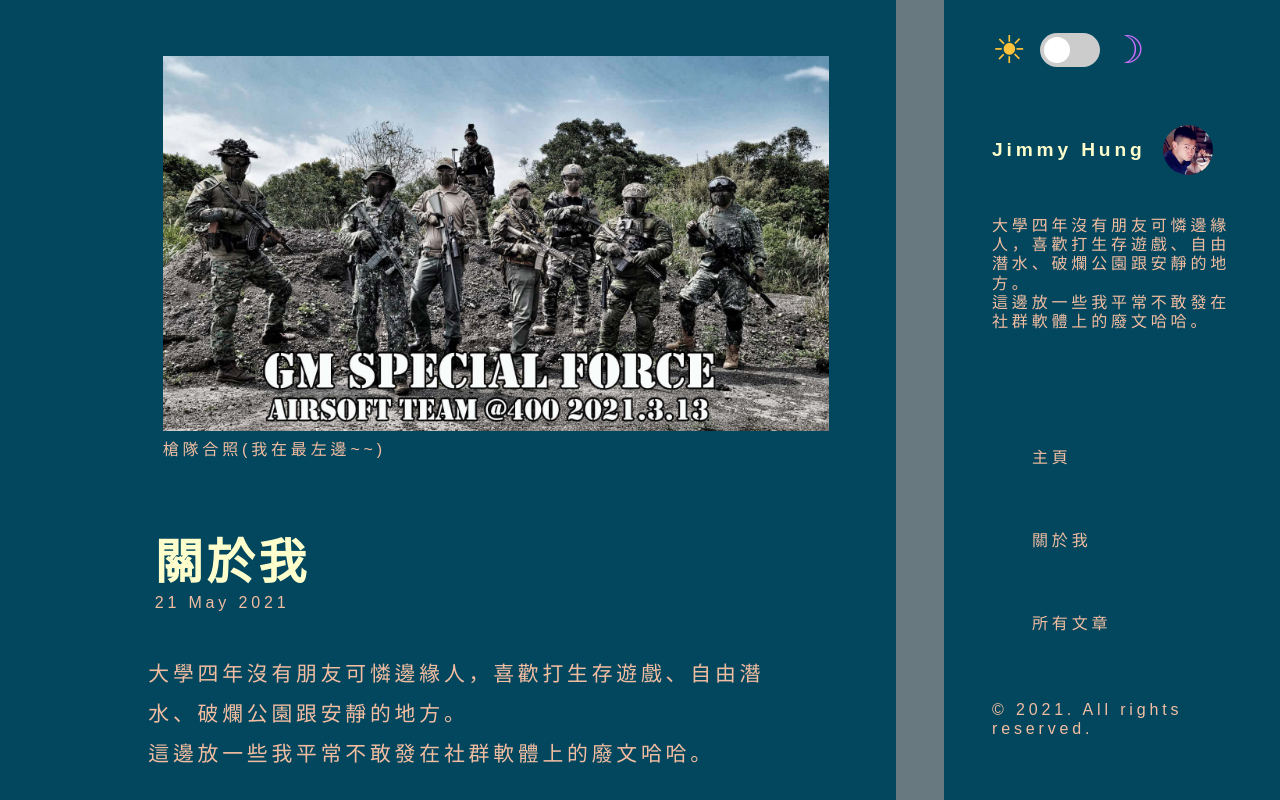
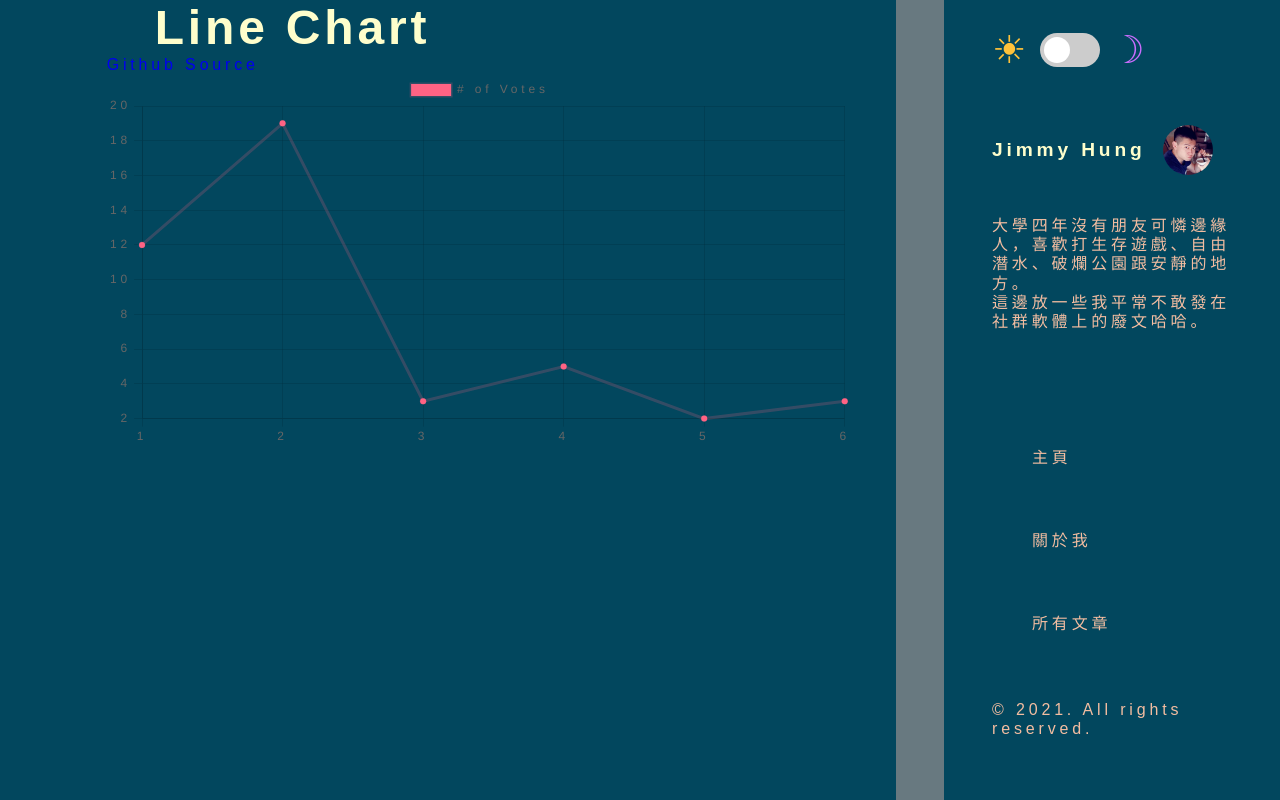
Before and after one commit to Jimmy1186/2021Resume, a React (Create React App) app: page /Stock in a window 1280 px wide. Built offline with nearby package versions, Linux system fonts and the light colour scheme.

Commit message:
tryFindWebpack

```diff
--- a/package.json
+++ b/package.json
@@ -1,6 +1,6 @@
 {
   "name": "app-front",
-  "homepage" : "https://jimmy1186.github.io/2021Resume/",
+  "homepage": "https://jimmy1186.github.io/2021Resume/",
   "version": "0.1.0",
   "private": true,
   "dependencies": {
@@ -8,12 +8,15 @@
     "@testing-library/react": "^11.1.0",
     "@testing-library/user-event": "^12.1.10",
     "aos": "^2.3.4",
+    "chart.js": "^3.3.2",
     "gh-pages": "^3.2.0",
     "react": "^17.0.2",
+    "react-chartjs-2": "^3.0.3",
     "react-dom": "^17.0.2",
     "react-router": "^5.2.0",
     "react-router-dom": "^5.2.0",
     "react-scripts": "^1.1.5",
+    "react-vis": "^1.11.7",
     "styled-components": "^5.3.0",
     "web-vitals": "^1.0.1"
   },
--- a/src/content/AllContent.js
+++ b/src/content/AllContent.js
@@ -23,6 +23,9 @@ function AllContent() {
             <li>
             <Link to="/Birthday22">22的生日，學生時代的結束</Link>
             </li>
+            <li>
+            <Link to="/Stock">股票分析面板</Link>
+            </li>
           </ul>
         </nav>
       </section>
--- /dev/null
+++ b/src/content/Stock.js
@@ -0,0 +1,48 @@
+import React from "react";
+import { Line } from "react-chartjs-2";
+
+const data = {
+  labels: ["1", "2", "3", "4", "5", "6"],
+  datasets: [
+    {
+      label: "# of Votes",
+      data: [12, 19, 3, 5, 2, 3],
+      fill: false,
+      backgroundColor: "rgb(255, 99, 132)",
+      borderColor: "rgba(255, 99, 132, 0.2)",
+    },
+  ],
+};
+
+const options = {
+  scales: {
+    yAxes: [
+      {
+        ticks: {
+          beginAtZero: true,
+        },
+      },
+    ],
+  },
+};
+
+function Stock() {
+  return (
+    <div>
+      <div className="header">
+        <h1 className="title">Line Chart</h1>
+        <div className="links">
+          <a
+            className="btn btn-gh"
+            href="https://github.com/reactchartjs/react-chartjs-2/blob/master/example/src/charts/Line.js"
+          >
+            Github Source
+          </a>
+        </div>
+      </div>
+      <Line data={data} options={options} />
+    </div>
+  );
+}
+
+export default Stock;
--- a/src/main/Main.js
+++ b/src/main/Main.js
@@ -10,6 +10,7 @@ import AllContent from "../content/AllContent";
 import NoFriend from "../content/NoFriend";
 import Covid19AtHome from "../content/Covid19AtHome";
 import Birthday22 from "../content/Birthday22";
+import Stock from "../content/Stock";
 
 function Main() {
   return (
@@ -31,6 +32,9 @@ function Main() {
               <Route path="/Birthday22">
                   <Birthday22 />
               </Route>
+              <Route path="/Stock">
+                  <Stock />
+              </Route>
               <Route path="/">
                   <HomePage />
               </Route>
```
Also changed, not shown: 1 other file (tests, documents, lock files or other folders).
